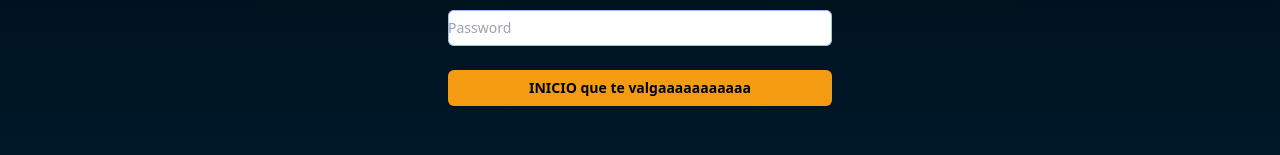
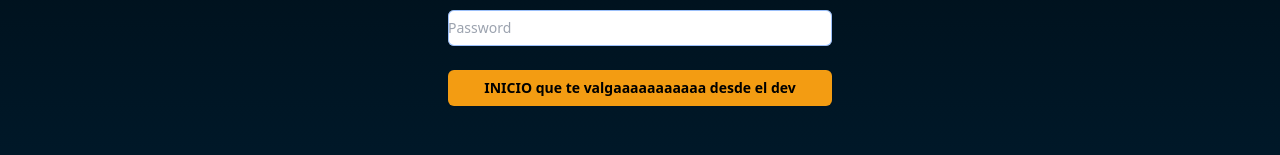
Before and after one commit to edsonariel/Transporta-next, a Next.js app in the folder transporta/: page /login in a window 1280 px wide. Shown: the part 491-646 px from the top of the page. Built offline with nearby package versions, Linux system fonts and the light colour scheme.

Commit message:
cambio desde el dev

```diff
--- a/transporta/app/login/page.tsx
+++ b/transporta/app/login/page.tsx
@@ -57,6 +57,7 @@ function Login(){
                 >
 
                     INICIO que te valgaaaaaaaaaaa
+                    desde el dev
                 </button>
 
             </Link>
```
